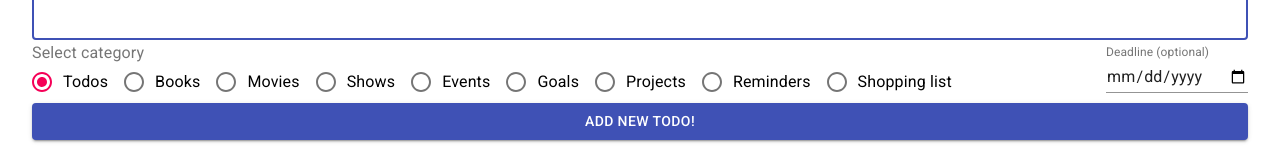
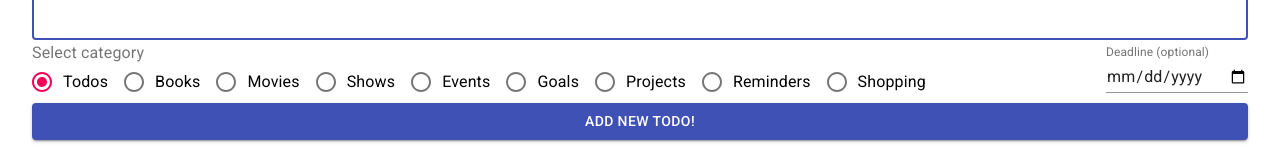
Before and after one commit to harmamiika/notes, a React (Create React App) app: page / in a window 1280 px wide. Shown: the part 274-434 px from the top of the page. Built offline with nearby package versions, Linux system fonts and the light colour scheme.

Commit message:
one more little modification to categories

```diff
--- a/src/components/AddNote.js
+++ b/src/components/AddNote.js
@@ -120,9 +120,9 @@ const AddNote = () => {
                   label="Reminders"
                 />
                 <FormControlLabel
-                  value="Shopping list"
+                  value="Shopping"
                   control={<Radio />}
-                  label="Shopping list"
+                  label="Shopping"
                 />
               </div>
             </RadioGroup>
```
